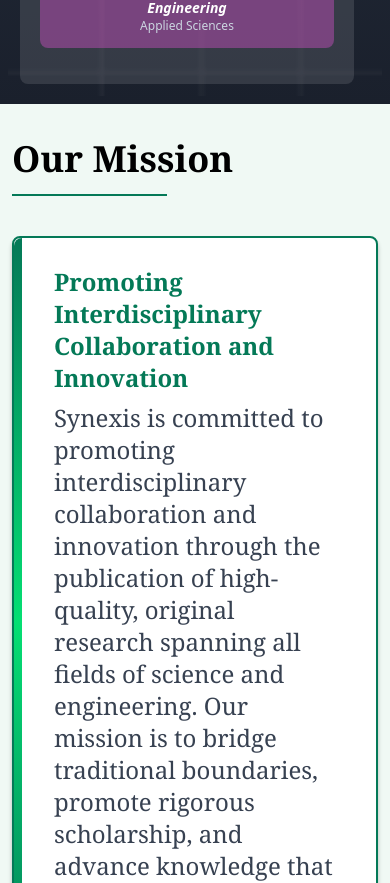
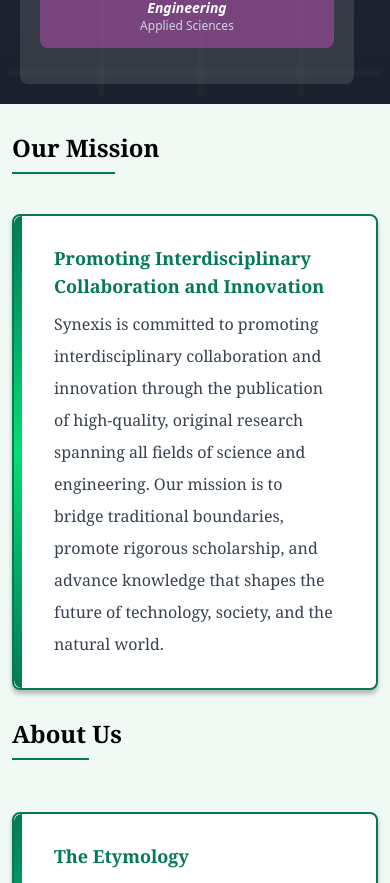
Before and after one commit to shaeelhashmi/Pns, a React (Vite) app: page /about in a window 390 px wide. Shown: the part 1012-1895 px from the top of the page. Built offline with nearby package versions, Linux system fonts and the light colour scheme.

Commit message:
Made header size responsive

```diff
--- a/src/App.tsx
+++ b/src/App.tsx
@@ -15,8 +15,8 @@
         <Top />
         <Routes>
           <Route path="/" element={<></>} />
-          <Route path="/about" element={<><AboutHero/><div className='m-5  md:md:ml-13  md:mx-0 mx-3'><div className='w-full'><About /></div></div></>} />
-        <Route path='/submit-article' element={<><SubmitArticleHero/><div className='m-5  md:ml-13 mx-3 md:mx-0'><div className='w-full'><SubmitArticle /></div></div></>} />
+          <Route path="/about" element={<><AboutHero/><div className='m-5  md:mx-13   mx-3'><div className='w-full'><About /></div></div></>} />
+        <Route path='/submit-article' element={<><SubmitArticleHero/><div className='m-5  md:mx-13 mx-3 '><div className='w-full'><SubmitArticle /></div></div></>} />
         </Routes>
       </Router>
     </>
--- a/src/Components/About/Utils/Advisory.tsx
+++ b/src/Components/About/Utils/Advisory.tsx
@@ -10,7 +10,7 @@
   ]
 
   return (
-    <div className="grid xl:grid-cols-2 grid-cols-1 gap-10">
+    <div className="grid xl:grid-cols-2 grid-cols-1 gap-10 max-xl:mx-auto place-content-center">
       {data.map((item, idx) => {
         const isLast = idx === data.length - 1
 
@@ -22,7 +22,7 @@
             Title={item.Title}
             Affiliation={item.Affiliation}
             className={
-              isLast  ? 'xl:col-start-1 xl:col-end-3 justify-self-center ' : ''
+              isLast  ? 'xl:col-start-1 xl:col-end-3 xl:justify-self-center ' : ''
             }
           />
         )
--- a/src/Components/About/Utils/Box/AdvisoryBox.tsx
+++ b/src/Components/About/Utils/Box/AdvisoryBox.tsx
@@ -12,17 +12,17 @@
 export default function AdvisoryBox(props:props) {
   return (
     <>
-       <Box   className={`xl:w-[46vw] w-full ${props.colSpan?"col-span-"+props.colSpan:""} ${props.className}`}>
+       <Box   className={`xl:w-[46vw]  w-full ${props.colSpan?"col-span-"+props.colSpan:""} ${props.className}`}>
 <div className="space-y-2 grid grid-cols-[auto_1fr] place-content-center gap-11">
                 <div className=' flex items-center'>
                     <div className='rounded-full border-2 border-[#047857] w-fit p-3'>
-                        <p className='font-arial text-base italic font-bold '>{props.Abbrev}</p>
+                        <p className='font-arial md:text-base text-sm italic font-bold '>{props.Abbrev}</p>
                     </div>
                 </div>
                     <div className=' space-y-2'>
-                        <SubHeading subheading={props.Name} size='[1.4rem]'/>
-                        <p className='text-lg italic font-bold font-arial'>{props.Title}</p>
-                         <Subtext description={props.Affiliation} size="text-[0.94rem]" color="#4A5568"/>
+                        <SubHeading subheading={props.Name} size='[1.4rem]' className='sm:text-[1.15rem] text-[1.07rem]'/>
+                        <p className='md:text-lg sm:text-base text-sm italic font-bold font-arial'>{props.Title}</p>
+                         <Subtext description={props.Affiliation} size="text-[0.94rem]" className='text-xs' color="#4A5568"/>
                   </div>
     <div className='col-start-2'>
     <button className='bg-[#d5ffe8] text-black font-arial font-bold italic py-2 px-4 rounded-lg text-[0.94rem]'>View Profile →</button>
--- a/src/Components/Header/Hero/Hero.tsx
+++ b/src/Components/Header/Hero/Hero.tsx
@@ -10,7 +10,7 @@
  }} className='w-full my-2 p-2 '>
   <div className=''>
     <div className='w-full h-full bg-cover bg-center  pr-4 py-3' style={{ backgroundImage: `url(${TransparentImg})` }}>
-      <div className='md:ml-13 mx-3 md:mx-0  space-y-2 grid xl:grid-cols-2 grid-cols-1 xl:gap-60 gap-10 items-center'>
+      <div className='md:mx-13 mx-3   space-y-2 grid xl:grid-cols-2 grid-cols-1 xl:gap-60 gap-10 items-center'>
       {props.Boxes}
 
       </div>
--- a/src/Components/Header/Navbar/Top.tsx
+++ b/src/Components/Header/Navbar/Top.tsx
@@ -6,7 +6,7 @@
     <div className="bg-[#2D3748] p-2 text-white text-center font-arial">
       <p>Synexis research Portal- Synergy of Sciences</p>
     </div>
-    <div className='grid grid-cols-1 lg:grid-cols-2  place-content-center items-center justify-center m-5 md:ml-13 mx-3 md:mx-0 gap-5'>
+    <div className='grid grid-cols-1 lg:grid-cols-2  place-content-center items-center justify-center m-5 md:mx-13 mx-3  gap-5'>
     <div>
         <p className='font-bold md:text-6xl text-5xl my-2  font-georgia max-sm:text-4xl'>Synexis Journal</p>
         <p className='md:text-2xl text-xl italic font-georgia max-sm:text-lg'> Journal of Research in Science and Engineering</p>
--- a/src/Components/SubmitArticle/SubmitArticle.tsx
+++ b/src/Components/SubmitArticle/SubmitArticle.tsx
@@ -34,7 +34,11 @@
               <PublicationEthics/>
         </div>
          <div className="my-7 space-y-10">
-              <Heading heading="Quick Refrence Guides" size='1.75rem' />
+              <h1
+      className=" md:text-[1.75rem] sm:text-2xl text-xl w-fit font-bold after:w-[70%] after:content-[''] after:block after:h-[2px] after:bg-[#047957] after:mt-2 block font-georgia"
+    >
+      Quick Refrence Guides
+    </h1>
               <QuickRefrence/>
         </div>
           <div className="my-7 space-y-10 ">
--- a/src/Components/Utils/Text/Heading.tsx
+++ b/src/Components/Utils/Text/Heading.tsx
@@ -1,11 +1,9 @@
-export default function Heading(props: { size?: string; heading: string }) {
+export default function Heading(props: { heading: string }) {
 
-  const fontSize = props.size || "2.25rem"
 
   return (
     <h1
-      style={{ fontSize }}
-      className="w-fit font-bold after:w-[70%] after:content-[''] after:block after:h-[2px] after:bg-[#047957] after:mt-2 block font-georgia"
+      className=" md:text-4xl sm:text-3xl text-2xl w-fit font-bold after:w-[70%] after:content-[''] after:block after:h-[2px] after:bg-[#047957] after:mt-2 block font-georgia"
     >
       {props.heading}
     </h1>
--- a/src/Components/Utils/Text/SubHeading.tsx
+++ b/src/Components/Utils/Text/SubHeading.tsx
@@ -7,7 +7,7 @@
   return (
     <h2
       className={`font-georgia font-bold ${props.className || ""} ${
-        props.size ? `text-${props.size}` : "text-2xl"
+        props.size ? `md:text-${props.size}` : "md:text-2xl sm:text-xl text-lg"
       }`}
       style={{ color: props.color || "#047957" }} // ✅ inline style for dynamic color
     >
--- a/src/Components/Utils/Text/Subtext.tsx
+++ b/src/Components/Utils/Text/Subtext.tsx
@@ -1,7 +1,7 @@
 export default function Subtext(props: {className?: string, size?: string, color?: string, description: string,font?: string}) {
   return (
     <p
-      className={`font-${props.font || "georgia"} ${props.size || "text-2xl"} leading-8 ${props.className || ""}`}
+      className={`font-${props.font || "georgia"} ${"md:"+props.size || "md:text-2xl text-xl"} leading-8 ${props.className || ""}`}
       style={{ color: props.color || "#374151" }}
     >
       {props.description}
```
